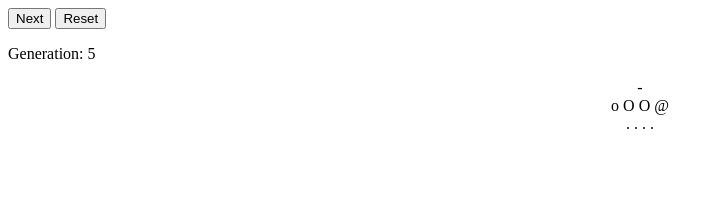
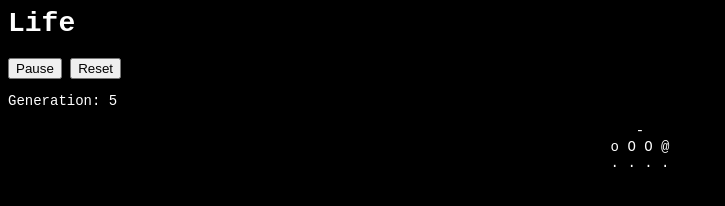
Before and after one commit to BradleyKH/life, a plain HTML site: page index.html in a window 1280 px wide. Both pictures are taken after a click on the button "Reset". Shown: the whole page, without its empty margins (0-725 px from the left). Drawn offline with Linux system fonts and the light colour scheme.

Commit message:
Added pause button

```diff
--- a/index.html
+++ b/index.html
@@ -1,6 +1,13 @@
 <html><head><title>Life Model</title>
 
 <style type="text/css">
+BODY {
+  background-color: #000000;
+	color: #FFFFFF;
+	font-family: Courier New, Courier;
+	font-size: 14px;
+}
+
 #model {
   text-align: center;
   display: block;
@@ -10,17 +17,27 @@
 <script language="javascript">
 
 var genNum = 0;
+var running = true;
 var dots = ['.'];
+
 
 function randomNum() {
   var r = Math.random();
   return r;
 }
 
+function toggleRunning() {
+  running = !running;
+	const p = document.getElementById('pauseButton');
+	if (p.innerHTML == 'Pause')
+	  p.innerHTML = 'Resume';
+  else
+	  p.innerHTML = 'Pause';
+}
+
 function nextGen() {
-  var newDots = [''];
-
-  if (genNum < 999) {
+	var newDots = [''];
+  if (genNum < 999 && running) {
     dots[dots.length] = '';
     for (var i = 0; i < dots.length; i++) {
       newDots[i + 1] = '';
@@ -82,7 +99,6 @@ function nextGen() {
 
 function lifeModel() {
   document.getElementById('gen').innerHTML = genNum;
-
   document.getElementById('model').innerHTML = dots;
   setInterval(nextGen, 500);
 }
@@ -90,6 +106,8 @@ function lifeModel() {
 function reset() {
   genNum = 0;
   dots = ['.'];
+	document.getElementById('gen').innerHTML = genNum;
+	document.getElementById('model').innerHTML = dots;
 }
 
 </script>
@@ -97,8 +115,9 @@ function reset() {
 </head>
 
 <body onload="lifeModel();">
+<h1>Life</h1>
 <p>
- <button onclick="nextGen();">Next</button>
+ <button onclick="toggleRunning();" id="pauseButton">Pause</button>
  <button onclick="reset();">Reset</button>
 </p>
 <p>Generation: <span id="gen"></span></p>
```
